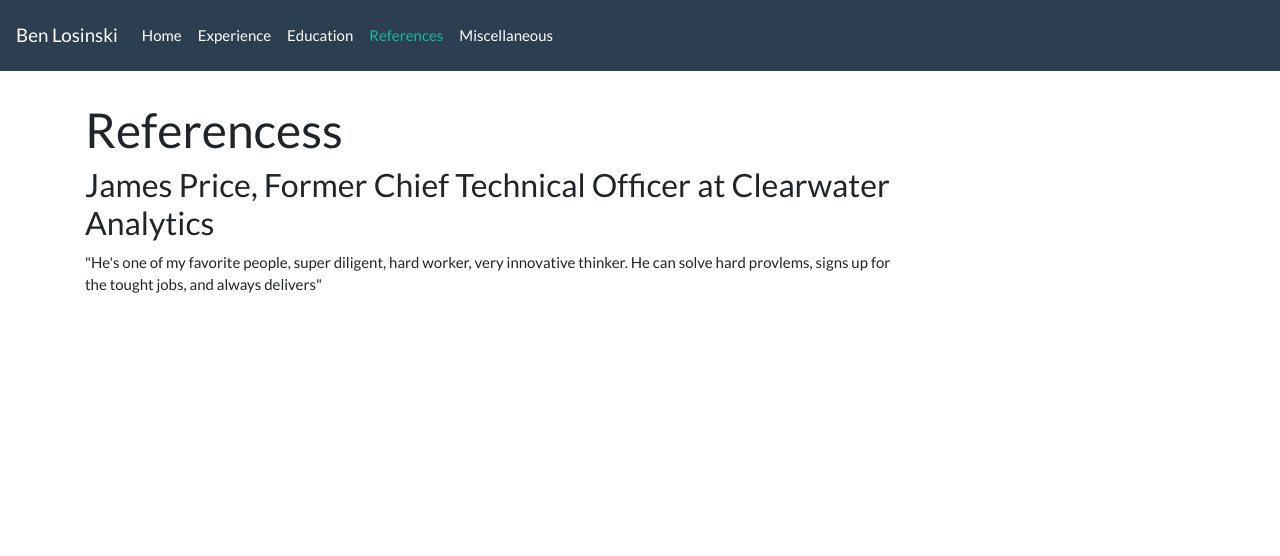
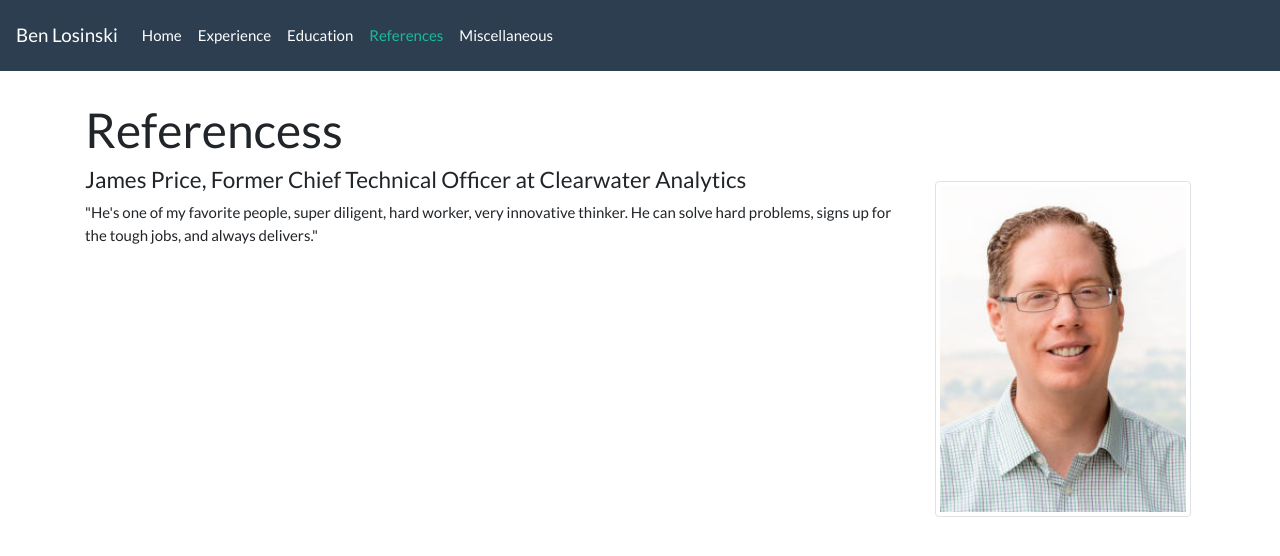
Before and after one commit to benlosinski/benlosinski.github.io, a Jekyll site: the page built from References.html, in a window 1280 px wide. Shown: the top 556 px of the page. Built offline with Jekyll 4.4.1, drawn with Linux system fonts in a browser that asks for light colours.

Commit message:
Update References.html

```diff
--- a/References.html
+++ b/References.html
@@ -8,8 +8,9 @@ order: 4
 <h1>Referencess</h1>
 
 <div style="min-height: 300px">
+  <img class="img-thumbnail image-right" src="{{ '/assets/James.jpg' | prepend: site.baseurl }}"/>
   <div class="comment-left">
-    <h3>James Price, Former Chief Technical Officer at Clearwater Analytics</h3>
+    <h4>James Price, Former Chief Technical Officer at Clearwater Analytics</h4>
     <p>
-      "He's one of my favorite people, super diligent, hard worker, very innovative thinker. He can solve hard provlems, signs up for the tought jobs, and always delivers"
+      "He's one of my favorite people, super diligent, hard worker, very innovative thinker. He can solve hard problems, signs up for the tough jobs, and always delivers."
     </p>
```
